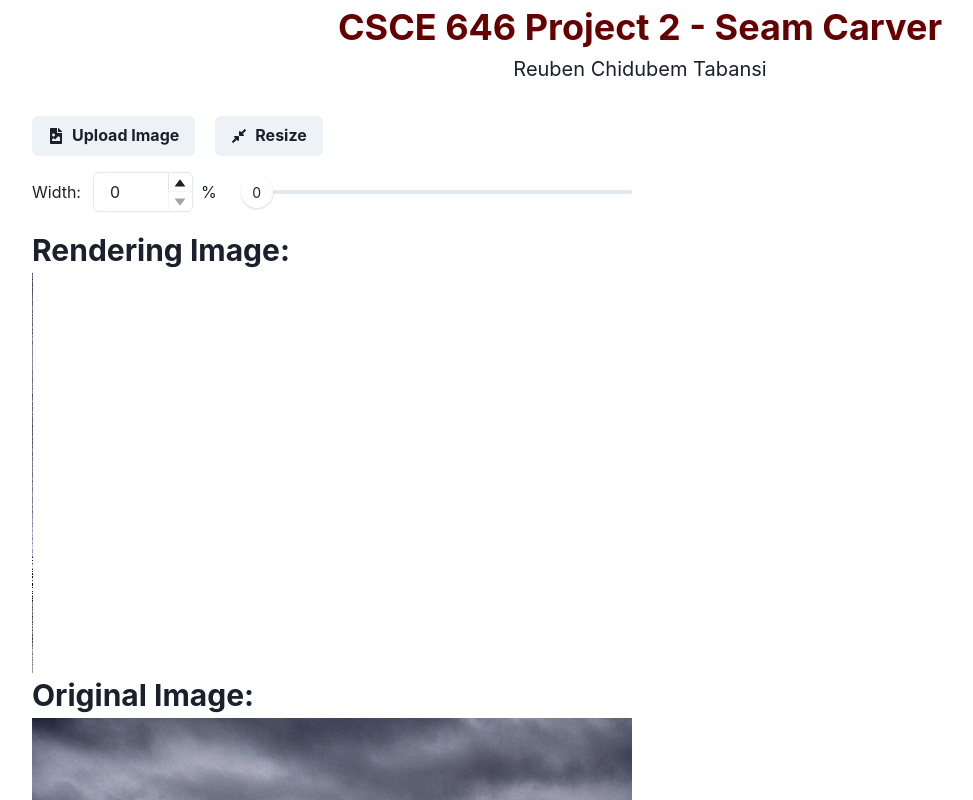
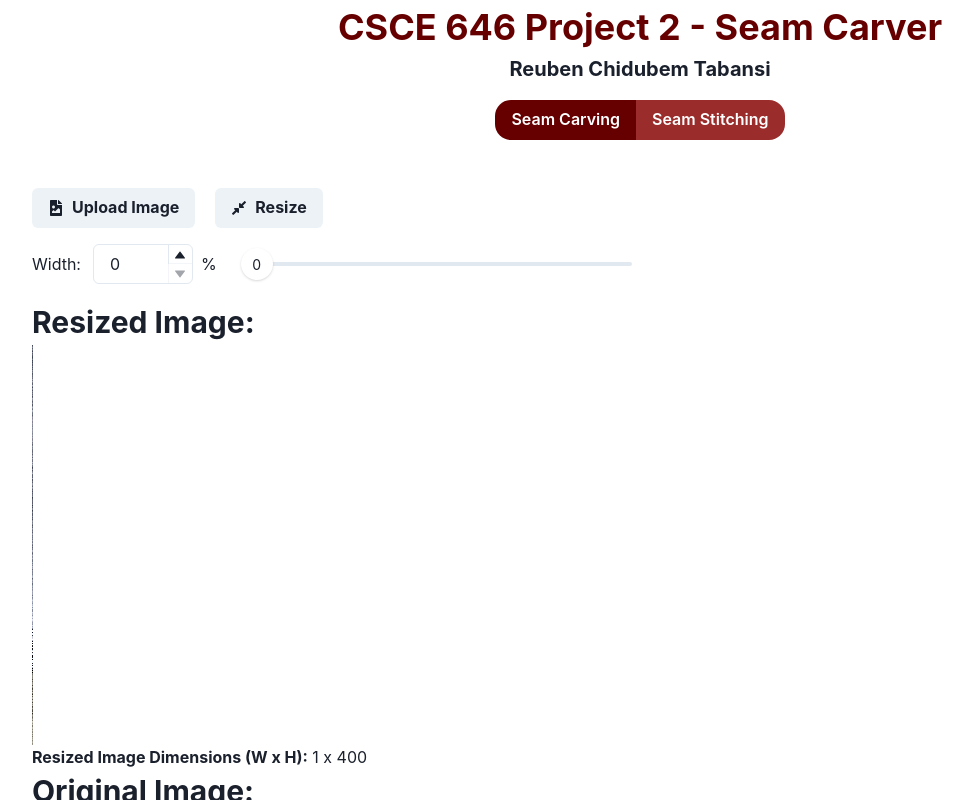
Before and after one commit to sowmyasreethota96/sowmyasreethota96.github.io, a React (Create React App) app in the folder Project 2/seam-carver/: page / in a window 1280 px wide. Both pictures are taken after a click on the button "Resize". Shown: the top 800 px of the page, without its empty margins (0-973 px from the left). Built offline with nearby package versions, Linux system fonts and the light colour scheme.

Commit message:
added stitcher

```diff
--- a/Project 2/seam-carver/public/index.html
+++ b/Project 2/seam-carver/public/index.html
@@ -24,7 +24,7 @@
       work correctly both with client-side routing and a non-root public URL.
       Learn how to configure a non-root public URL by running `npm run build`.
     -->
-    <title>React App</title>
+    <title>Reuben - CSCE 646 Project</title>
   </head>
   <body>
     <noscript>You need to enable JavaScript to run this app.</noscript>
--- a/Project 2/seam-carver/src/App.tsx
+++ b/Project 2/seam-carver/src/App.tsx
@@ -8,21 +8,63 @@ import {
   Code,
   Grid,
   theme,
+  ButtonGroup,
+  Button,
 } from "@chakra-ui/react"
 import { ColorModeSwitcher } from "./ColorModeSwitcher"
 import { Logo } from "./Logo"
 import { SeamCarver } from "./SeamCarver"
+import { SeamStitch } from "./SeamStitcher"
 
-export const App = () => (
+export const App = () => {
+  const [carve, setCarve] = React.useState("#660000")
+  const [stitch, setStitch] = React.useState("red.700")
+  const [iscarve, setIsCarve] = React.useState(true)
+
+  return (
   <ChakraProvider theme={theme}>
     <Box textAlign="center" fontSize="xl">
       <Text color={"#660000"} fontSize="4xl" textAlign={'center'}>
         <b>CSCE 646 Project 2 - Seam Carver</b>
       </Text>
       <Text>
-        Reuben Chidubem Tabansi
+        <b>Reuben Chidubem Tabansi</b>
       </Text>
     </Box>
-    <SeamCarver/>
+
+    <Box m='4' textAlign={'center'}>
+      <ButtonGroup isAttached>
+        <Button
+          borderRadius="2xl"
+          background={carve}
+          color='white'
+          _hover={{background: "#660000"}}
+          onClick={() => {
+            setCarve("#660000")
+            setStitch("red.700")
+            setIsCarve(true)
+          }}
+        >
+          Seam Carving
+        </Button>
+        <Button
+          borderRadius="2xl"
+          background={stitch}
+          color='white'
+          _hover={{background: "#660000"}}
+          onClick={() => {
+            setCarve("red.700")
+            setStitch("#660000")
+            setIsCarve(false)
+          }}
+        >
+          Seam Stitching
+        </Button>
+      </ButtonGroup>
+    </Box>
+    { iscarve ?
+      <SeamCarver/> :
+      <SeamStitch/>
+    }
   </ChakraProvider>
-)
+)}
--- a/Project 2/seam-carver/src/SeamCarver.tsx
+++ b/Project 2/seam-carver/src/SeamCarver.tsx
@@ -11,15 +11,15 @@ export const SeamCarver = () => {
 
   const [imageUrl, setImageUrl] = useState(defaultImgSrc);
   const [originalDimensions, setOriginalDimensions] = useState('')
-  const [orgSize, setOrgSize] = useState<Size | null>(null)
+  const [finalSize, setFinalSize] = useState<Size | null>(null)
   const [widthInput, setWidthInput] = useState(0)
-  const [running, setRunning] = useState(true)
+  const [running, setRunning] = useState(false)
   const [done, setDone] = useState(false)
   const [seams, setSeams] = useState<Seam[] | null>(null);
   const [currImageSize, setCurrImageSize] = useState<Size | null>(null);
   const [percentage, setPercentage] = useState<number>(0);
   const [energy, setEnergy] = useState<EnergyMap | null>(null);
-  const [final, setFinal] = useState<String | null>(null)
+  const [final, setFinal] = useState<string | null>(null)
   const [originalSize, setOriginalSize] = useState<Size | null>(null);
   //const [workingImgSize, setRunningSize] = useState<Size | null>(null);
 
@@ -35,12 +35,10 @@ export const SeamCarver = () => {
     }
     const imageURL = URL.createObjectURL(files[0]);
 
-    setImageUrl(imageURL);
-    console.log(files);
+    setImageUrl(imageURL)
   }
 
   const setSize = () => {
-    console.log(imageRef)
     if (imageRef.current) {
       setOriginalDimensions(imageRef.current.width + ' x ' + imageRef.current.height);
     }
@@ -77,14 +75,19 @@ export const SeamCarver = () => {
   }
 
   const finished = () => {
-    if (canvasRef.current) {
+    const c = canvasRef.current
+    if (c) {
       const type = 'Image/png'
-      canvasRef.current.toBlob((blob) => {
+      c.toBlob((blob) => {
         if (blob) {
           const newUrl = URL.createObjectURL(blob)
           setFinal(newUrl)
           setRunning(false)
           setDone(true)
+          setFinalSize({
+            w: c.width,
+            h: c.height
+          })
         }
       }, type)
     }
@@ -92,6 +95,7 @@ export const SeamCarver = () => {
 
   const Reset = () => {
     setFinal(null);
+    setDone(false)
     setSeams(null);
     setCurrImageSize(null);
     setEnergy(null);
@@ -104,7 +108,7 @@ export const SeamCarver = () => {
     const srcImage = imageRef.current;
     if (canvas && srcImage) {
       Reset()
-      setRunning(false);
+      setRunning(true);
 
       let w = srcImage.width;
       let h = srcImage.height;
@@ -117,7 +121,6 @@ export const SeamCarver = () => {
       if (ctx) {
         ctx.drawImage(srcImage, 0, 0, w, h)
         const image = ctx.getImageData(0, 0, w, h)
-        console.log(image)
 
         const newWidth = Math.floor((widthInput * w) / 100)
 
@@ -132,25 +135,6 @@ export const SeamCarver = () => {
     }
 
   }
-
-  // type ResizeImageArgs = {
-  //   img: ImageData,
-  //   toWidth: number,
-  //   toHeight: number,
-  //   onIteration?: (args: OnIterationArgs) => Promise<void>,
-  // };
-
-
-
-  // useEffect(() => {
-  //   if (imageRef.current) {
-  //     setOriginalDimensions(imageRef.current.width + ' x ' + imageRef.current.height);
-  //   }
-  // }, [imageUrl]);
-
-  // console.log(imageUrl);
-  // console.log(imageRef);
-  // console.log('d = ' + dimensions)
 
   return (
     <Box padding={8}>
@@ -185,7 +169,7 @@ export const SeamCarver = () => {
       <Box maxW={'600'} marginBottom='4'>
         <Flex>
           <Text marginRight={'3'} marginTop={'2'}>Width:</Text>
-          <NumberInput maxW='100px' max={100} min={0} value={widthInput} onChange={(e) => {setWidthInput(Number(e))}}>
+          <NumberInput maxW='100px' max={100} min={0} value={widthInput} isDisabled={running} onChange={(e) => {setWidthInput(Number(e))}}>
             <NumberInputField />
             <NumberInputStepper>
               <NumberIncrementStepper />
@@ -198,6 +182,7 @@ export const SeamCarver = () => {
             focusThumbOnChange={false}
             value={widthInput}
             onChange={(e) => {setWidthInput(e)}}
+            isDisabled={running}
           >
             <SliderTrack>
               <SliderFilledTrack />
@@ -207,10 +192,20 @@ export const SeamCarver = () => {
         </Flex>
 
       </Box>
-      <Box hidden={running}>
+      <Box hidden={!running}>
         <Text fontSize={'3xl'}><b>Rendering Image: </b></Text>
         <canvas ref={canvasRef}/>
       </Box>
+
+      {done && final ?
+        <Box>
+          <Text fontSize={'3xl'}><b>Resized Image: </b></Text>
+          <Image src={final}/>
+          <Text><b>Resized Image Dimensions (W x H):</b> {finalSize?.w} x {finalSize?.h}</Text>
+        </Box> :
+        <Box></Box>
+      }
+
       <Box>
         <Text fontSize={'3xl'}><b>Original Image:</b></Text>
         <Image marginBottom={'4'} ref={imageRef} src={imageUrl} onLoad={setSize}/>
--- /dev/null
+++ b/Project 2/seam-carver/src/SeamStitcher.tsx
@@ -0,0 +1,8 @@
+import { Box } from "@chakra-ui/react"
+
+export const SeamStitch = () => {
+  return(
+    <Box>
+    </Box>
+  )
+}
```
Also changed, not shown: Project 2/seam-carver/ReadMe.txt (added).
